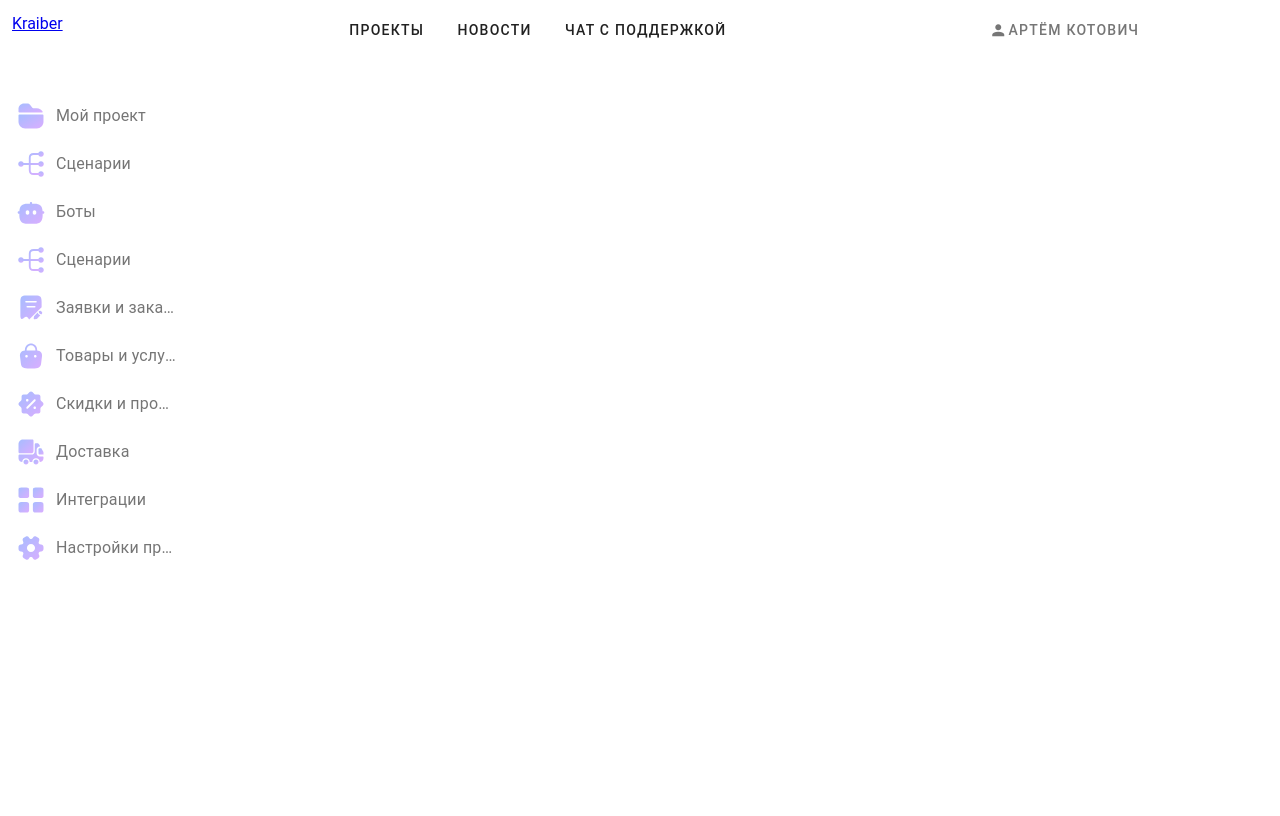
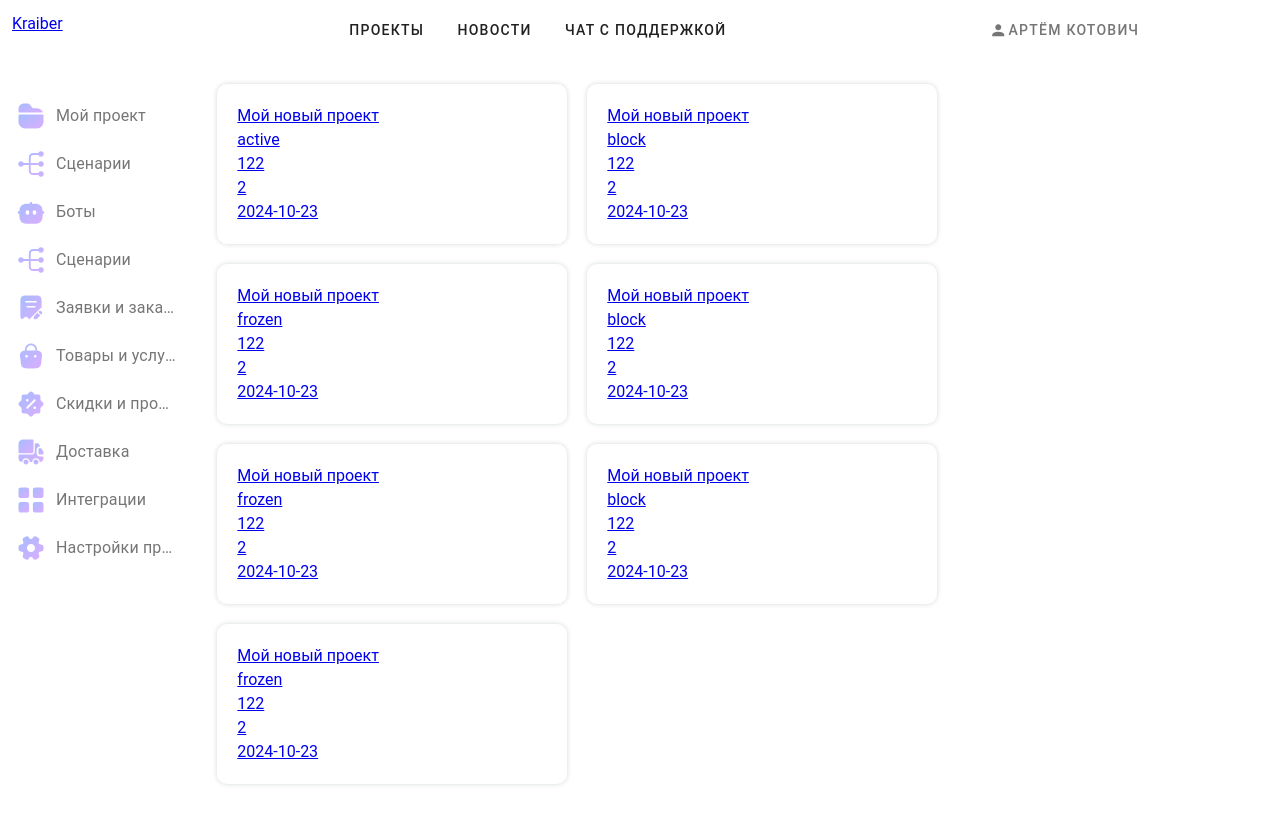
Before and after one commit to segakgd/kb_front, a Vue app: page /projects in a window 1280 px wide. Built offline with nearby package versions, Linux system fonts and the light colour scheme.

Commit message:
Update Projects.vue

```diff
--- a/src/components/Projects.vue
+++ b/src/components/Projects.vue
@@ -6,7 +6,7 @@
       <div class="nav-left--wrapper">
         <v-list>
           <v-list-item
-            v-for="(item, i) in items"
+            v-for="(item, i) in navItems"
             :key="i"
             :value="item"
             color="primary"
@@ -22,6 +22,21 @@
       </div>
     </v-col>
     <v-col cols="10">
+      <div class="project-items--wrapper">
+        <a
+          v-for="(project, index) in projects" :key="index"
+          href="/project/"
+          class="project-item"
+        >
+          <div>
+            <div><span>{{ project.name }}</span></div>
+            <div>{{ project.status }}</div>
+            <div>{{ project.orderCount }}</div>
+            <div>{{ project.botCount }}</div>
+            <div>{{ project.activeTo }}</div>
+          </div>
+        </a>
+      </div>
     </v-col>
   </v-row>
 </template>
@@ -33,7 +48,65 @@ export default {
   components: {NavigateHeader},
   data() {
     return {
-      items: [
+      projects: [
+        {
+          id: 1,
+          name: 'Мой новый проект',
+          status: 'active',
+          orderCount: '122',
+          botCount: '2',
+          activeTo: '2024-10-23',
+        },
+        {
+          id: 2,
+          name: 'Мой новый проект',
+          status: 'block',
+          orderCount: '122',
+          botCount: '2',
+          activeTo: '2024-10-23',
+        },
+        {
+          id: 3,
+          name: 'Мой новый проект',
+          status: 'frozen',
+          orderCount: '122',
+          botCount: '2',
+          activeTo: '2024-10-23',
+        },
+        {
+          id: 4,
+          name: 'Мой новый проект',
+          status: 'block',
+          orderCount: '122',
+          botCount: '2',
+          activeTo: '2024-10-23',
+        },
+        {
+          id: 5,
+          name: 'Мой новый проект',
+          status: 'frozen',
+          orderCount: '122',
+          botCount: '2',
+          activeTo: '2024-10-23',
+        },
+        {
+          id: 6,
+          name: 'Мой новый проект',
+          status: 'block',
+          orderCount: '122',
+          botCount: '2',
+          activeTo: '2024-10-23',
+        },
+        {
+          id: 7,
+          name: 'Мой новый проект',
+          status: 'frozen',
+          orderCount: '122',
+          botCount: '2',
+          activeTo: '2024-10-23',
+        },
+      ],
+      navItems: [
         {text: 'Мой проект', image: '/src/assets/images/navigate/folder/bold.svg'},
         {text: 'Сценарии', image: '/src/assets/images/navigate/scenarios/bold.svg'},
         {text: 'Боты', image: '/src/assets/images/navigate/bot/bold.svg'},
@@ -49,9 +122,9 @@ export default {
   },
   methods: {
     async loadImages() {
-      for (const key in this.items) {
-        const image = await this.items[key].image();
-        this.items[key].image = image.default;
+      for (const key in this.navItems) {
+        const image = await this.navItems[key].image();
+        this.navItems[key].image = image.default;
       }
     },
   },
@@ -60,3 +133,24 @@ export default {
   },
 };
 </script>
+
+<style>
+.project-items--wrapper {
+  display: flex;
+  flex-wrap: wrap;
+}
+
+.project-item {
+  -webkit-box-shadow: 0 0 5px 0 rgba(34, 60, 80, 0.2);
+  -moz-box-shadow: 0 0 5px 0 rgba(34, 60, 80, 0.2);
+  box-shadow: 0 0 5px 0 rgba(34, 60, 80, 0.2);
+  padding: 20px;
+  display: flex;
+  max-width: 350px;
+  width: 100%;
+  margin-right: 20px;
+  margin-bottom: 20px;
+  border-radius: 10px;
+}
+
+</style>
```
